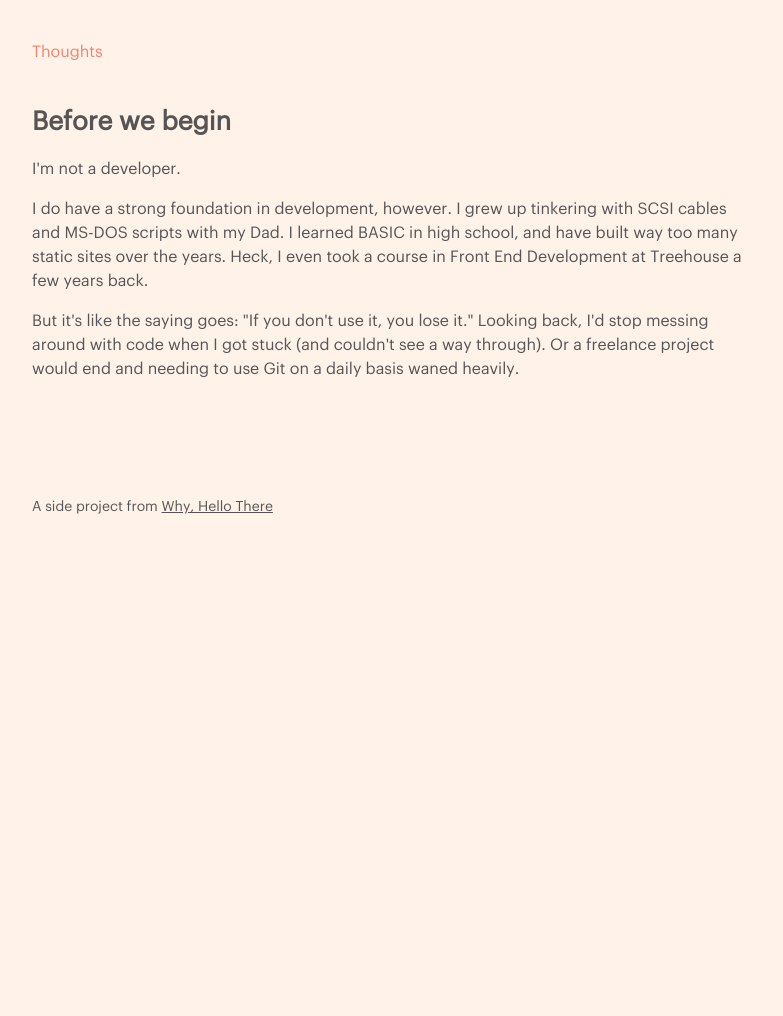
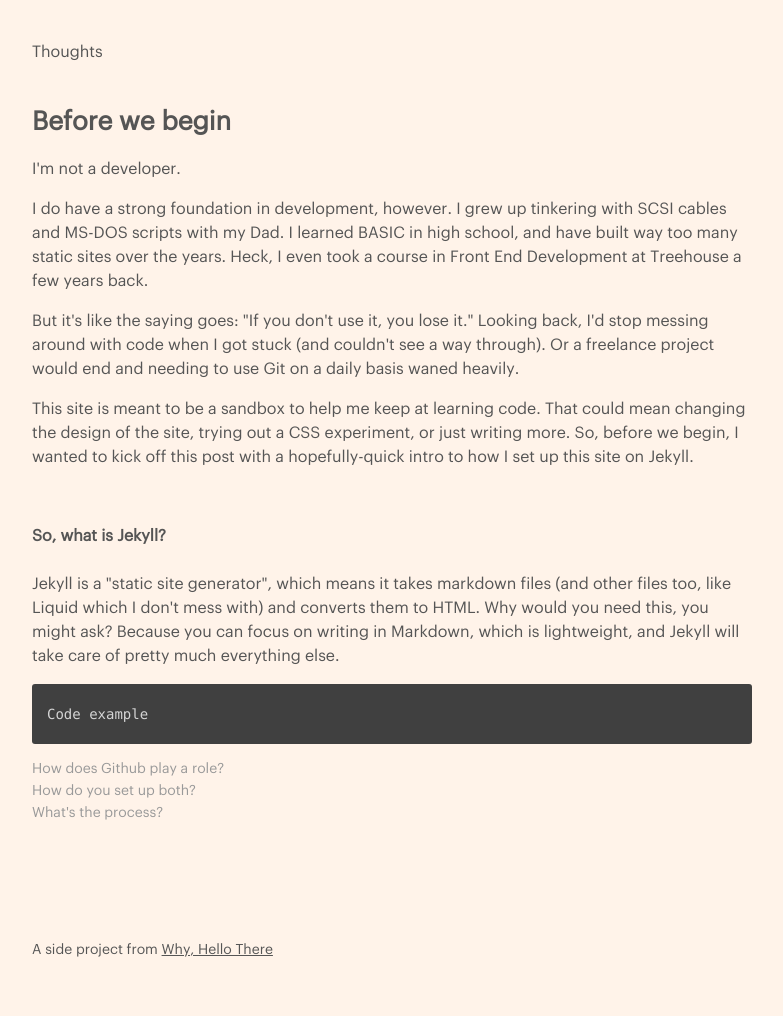
Before and after one commit to jonaschafer/jonaschafer.github.io, a Jekyll site: the page built from collections/_thoughts/before.html, in a window 1280 px wide. Shown: the whole page, without its empty margins (248-1031 px from the left). Built offline with Jekyll 4.4.1, drawn with Linux system fonts in a browser that asks for light colours; before the commit the page ends 900 px from its top, so only the background shows below that.

Commit message:
added more content to before post, added padding top to h4, removed nav;a;hover state, changed a hover to a variable not a hex, added flexbox class to code view (language bash)

```diff
--- a/assets/stylesheets/core/_layout.scss
+++ b/assets/stylesheets/core/_layout.scss
@@ -41,10 +41,8 @@ nav {
   margin-bottom: 40px;
 }
 
-nav a,
-nav a:hover {
+nav a {
   padding-right: 10px;
-  color: $coral;
 }
 
 /* ==========================================================================
@@ -109,6 +107,7 @@ h4 {
 	font-size: 16px;
 	line-height: 30px;
 	color: $grey;
+  padding-top: 30px;
 }
 
 h6 {
@@ -126,6 +125,25 @@ h6 {
 }
 
 /* ==========================================================================
+   Code
+========================================================================== */
+
+.language-bash {
+  display: flex;
+  justify-content: flex-start;
+  align-items: center;
+  background-color: #404040;
+  color: #d5d5d5;
+  font-size: 14px;
+  font-family: Menlo,Roboto Mono,Courier New,monospace;
+  border-radius: 3px;
+  width: 100%;
+  height: 60px;
+  padding-left: 15px;
+}
+
+
+/* ==========================================================================
    Links
 ========================================================================== */
 
@@ -134,7 +152,7 @@ a {
 }
 
 a:hover {
- color: #F38470;
+ color: $coral;
 }
 
 a:visited {
--- a/collections/_thoughts/before.html
+++ b/collections/_thoughts/before.html
@@ -13,13 +13,20 @@ title: Thoughts - Before we begin
 
 <p>But it's like the saying goes: "If you don't use it, you lose it." Looking back, I'd stop messing around with code when I got stuck (and couldn't see a way through). Or a freelance project would end and needing to use Git on a daily basis waned heavily.</p>
 
-<!-- Bullet points, if needed
+<p>This site is meant to be a sandbox to help me keep at learning code. That could mean changing the design of the site, trying out a CSS experiment, or just writing more. So, before we begin, I wanted to kick off this post with a hopefully-quick intro to how I set up this site on Jekyll.</p>
+
+<h4>So, what is Jekyll?</h4>
+<p>Jekyll is a "static site generator", which means it takes markdown files (and other files too, like Liquid which I don't mess with) and converts them to HTML. Why would you need this, you might ask? Because you can focus on writing in Markdown, which is lightweight, and Jekyll will take care of pretty much everything else.</p>
+
+<!-- Bullet points, if needed -->
 <ul>
-  <li>Design</li>
-  <li>Art Direction</li>
-  <li>Production</li>
-  <li>Illustration</li>
-</ul> -->
+  <li></li>
+  <pre class="language-bash">Code example</pre>
+
+  <li>How does Github play a role?</li>
+  <li>How do you set up both?</li>
+  <li>What's the process?</li>
+</ul>
 
 <!-- Images
 <img src="/assets/images/eco/eco-1.jpg">
```
